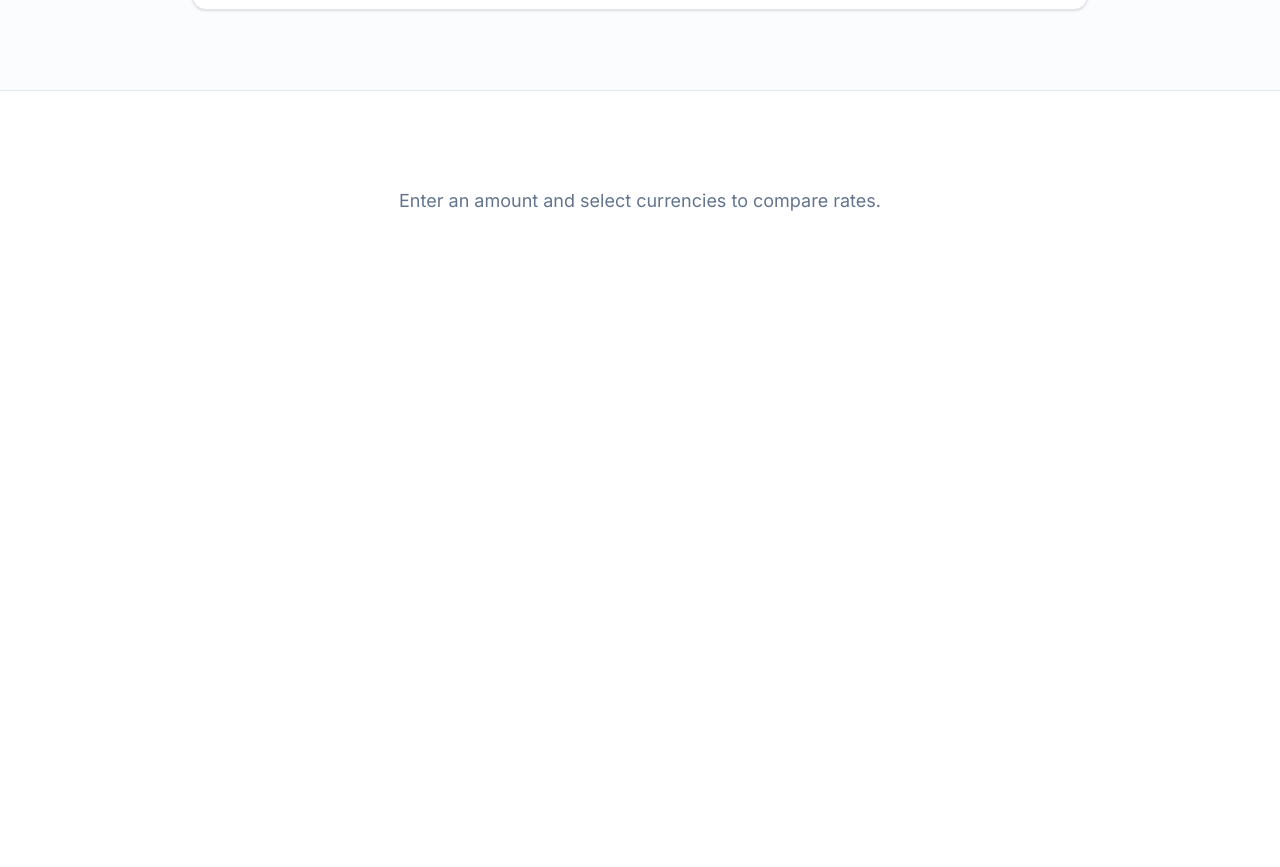
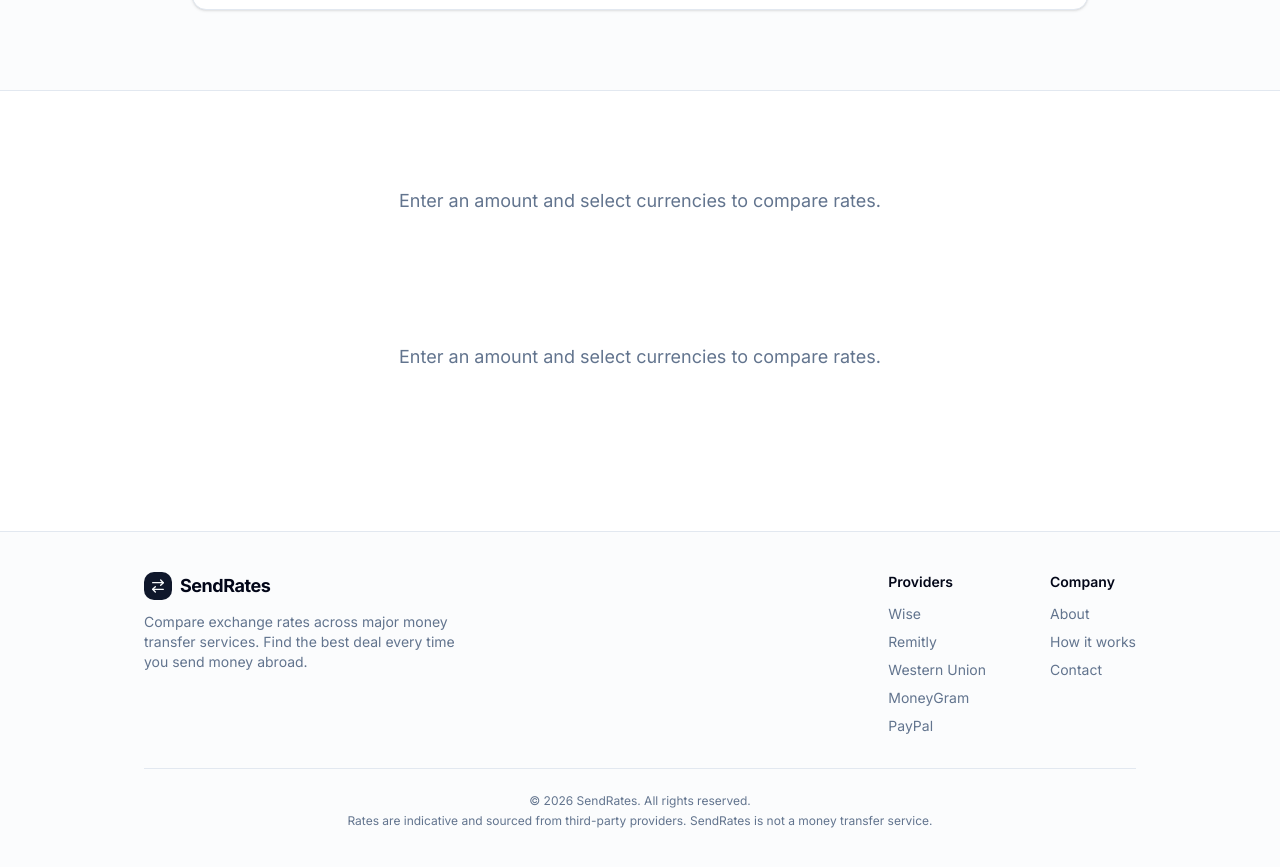
Before and after one commit to Ejaz-dev/sendRates, a Next.js app: page / in a window 1280 px wide. Shown: the part 399-1266 px from the top of the page. Before the commit the page ends 800 px from the top, so only its background shows below. Built offline with nearby package versions, Linux system fonts and the light colour scheme.

Commit message:
footer, SEO, and Open Graph tags

```diff
--- a/src/app/layout.tsx
+++ b/src/app/layout.tsx
@@ -7,7 +7,39 @@ const inter = Inter({ subsets: ["latin"] });
 export const metadata: Metadata = {
   title: "SendRates — Compare Money Transfer Rates",
   description:
-    "Find the best exchange rate across Wise, Remitly, Western Union, MoneyGram, and PayPal. See fees, rates, and delivery times side by side.",
+    "Find the best exchange rate across Wise, Remitly, Western Union, MoneyGram, and PayPal. Compare fees, rates, and delivery times side by side.",
+  keywords: [
+    "money transfer",
+    "exchange rate comparison",
+    "send money abroad",
+    "remittance",
+    "Wise",
+    "Remitly",
+    "Western Union",
+    "MoneyGram",
+    "PayPal",
+    "best exchange rate",
+    "transfer fees",
+  ],
+  openGraph: {
+    title: "SendRates — Compare Money Transfer Rates",
+    description:
+      "Find the best exchange rate across major money transfer services. Compare fees, rates, and delivery times.",
+    url: "https://sendrates.vercel.app",
+    siteName: "SendRates",
+    type: "website",
+    locale: "en_US",
+  },
+  twitter: {
+    card: "summary_large_image",
+    title: "SendRates — Compare Money Transfer Rates",
+    description:
+      "Find the best exchange rate across major money transfer services.",
+  },
+  robots: {
+    index: true,
+    follow: true,
+  },
 };
 
 export default function RootLayout({
--- a/src/app/page.tsx
+++ b/src/app/page.tsx
@@ -6,6 +6,7 @@ import RateDisclaimer from "@/components/RateDisclaimer";
 import { useRates } from "@/hooks/useRates";
 import { Skeleton } from "@/components/ui/skeleton";
 import Header from "@/components/Header";
+import Footer from "@/components/Footer";
 
 export default function Home() {
   const { quotes, isLoading, error, lastUpdated, fetchRates } = useRates();
@@ -64,7 +65,16 @@ export default function Home() {
             </p>
           </div>
         )}
+        {!isLoading && !error && quotes.length === 0 && (
+          <div className="text-center py-16 text-muted-foreground">
+            <p className="text-lg">
+                Enter an amount and select currencies to compare rates.
+            </p>
+          </div>
+        )}
       </section>
+
+      <Footer />
     </main>
   );
 }
--- /dev/null
+++ b/src/components/Footer.tsx
@@ -0,0 +1,56 @@
+import { ArrowRightLeft } from "lucide-react";
+
+export default function Footer() {
+  return (
+    <footer className="border-t bg-muted/30 mt-16">
+      <div className="max-w-5xl mx-auto px-4 py-10">
+        <div className="flex flex-col md:flex-row justify-between gap-8">
+          {/* Brand */}
+          <div className="space-y-3">
+            <div className="flex items-center gap-2">
+              <div className="bg-primary rounded-lg p-1.5">
+                <ArrowRightLeft className="h-4 w-4 text-primary-foreground" />
+              </div>
+              <span className="font-bold text-lg tracking-tight">SendRates</span>
+            </div>
+            <p className="text-sm text-muted-foreground max-w-xs">
+              Compare exchange rates across major money transfer services.
+              Find the best deal every time you send money abroad.
+            </p>
+          </div>
+
+          {/* Links */}
+          <div className="flex gap-16">
+            <div className="space-y-3">
+              <h4 className="font-semibold text-sm">Providers</h4>
+              <div className="flex flex-col gap-2 text-sm text-muted-foreground">
+                <a href="https://wise.com" target="_blank" rel="noopener noreferrer" className="hover:text-foreground transition-colors">Wise</a>
+                <a href="https://remitly.com" target="_blank" rel="noopener noreferrer" className="hover:text-foreground transition-colors">Remitly</a>
+                <a href="https://westernunion.com" target="_blank" rel="noopener noreferrer" className="hover:text-foreground transition-colors">Western Union</a>
+                <a href="https://moneygram.com" target="_blank" rel="noopener noreferrer" className="hover:text-foreground transition-colors">MoneyGram</a>
+                <a href="https://paypal.com" target="_blank" rel="noopener noreferrer" className="hover:text-foreground transition-colors">PayPal</a>
+              </div>
+            </div>
+
+            <div className="space-y-3">
+              <h4 className="font-semibold text-sm">Company</h4>
+              <div className="flex flex-col gap-2 text-sm text-muted-foreground">
+                <a href="#" className="hover:text-foreground transition-colors">About</a>
+                <a href="#" className="hover:text-foreground transition-colors">How it works</a>
+                <a href="#" className="hover:text-foreground transition-colors">Contact</a>
+              </div>
+            </div>
+          </div>
+        </div>
+
+        {/* Bottom bar */}
+        <div className="border-t mt-8 pt-6 text-center text-xs text-muted-foreground">
+          <p>&copy; {new Date().getFullYear()} SendRates. All rights reserved.</p>
+          <p className="mt-1">
+            Rates are indicative and sourced from third-party providers. SendRates is not a money transfer service.
+          </p>
+        </div>
+      </div>
+    </footer>
+  );
+}
```
